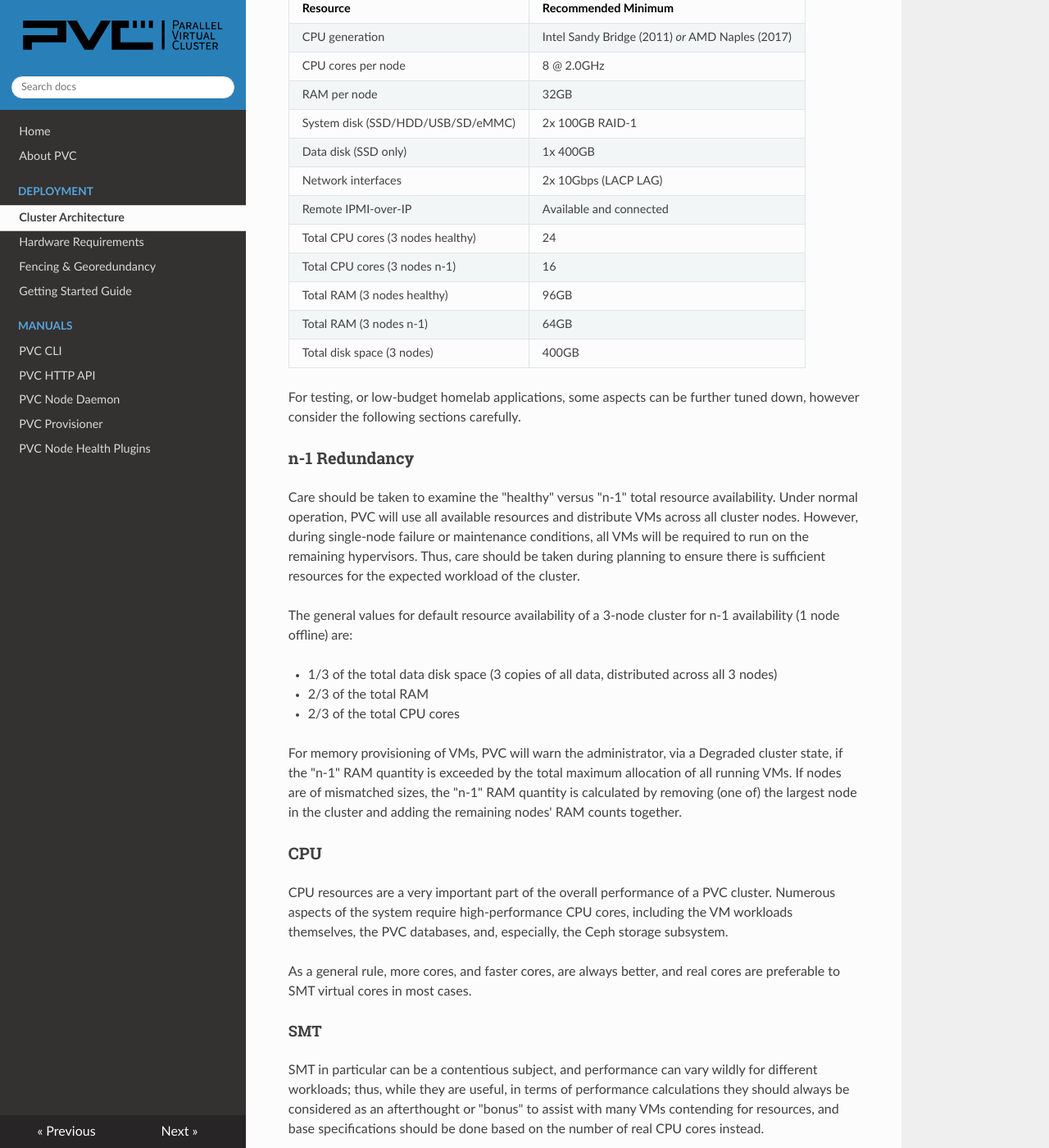
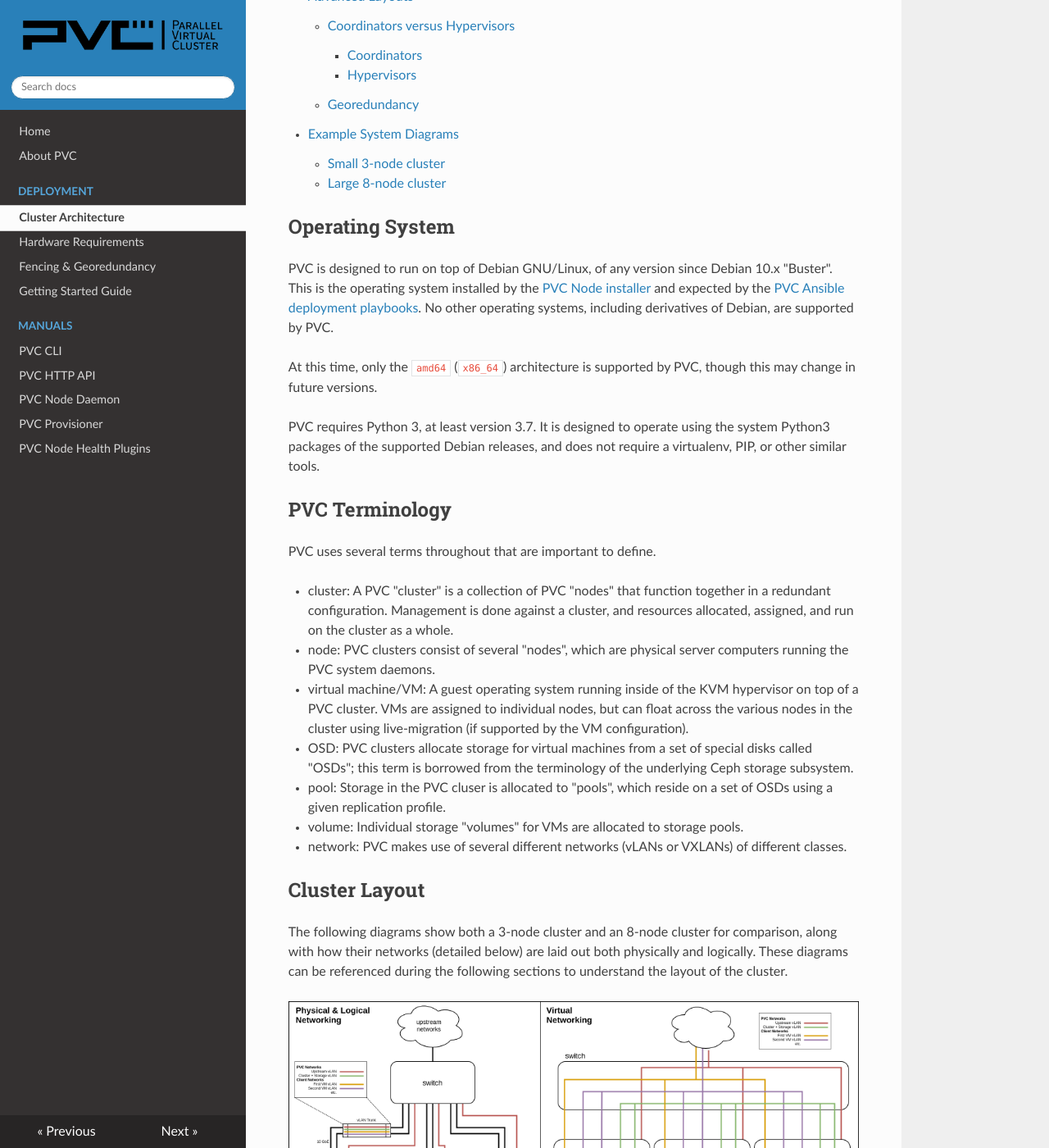
Before and after one commit to parallelvirtualcluster/docs, an MkDocs documentation site: the page built from docs/deployment/cluster-architecture.md, in a window 1280 px wide and 1400 px high, scrolled down 1219 px. Shown: the whole window at 82% size. Built offline with MkDocs 1.6.1, drawn with Linux system fonts in a browser that asks for light colours; nearby versions of some CDN libraries; some of the changed text lies outside the part shown.

Commit message:
WIP cluster architecture revamp

```diff
--- a/docs/deployment/cluster-architecture.md
+++ b/docs/deployment/cluster-architecture.md
@@ -1,27 +1,47 @@
-# PVC Cluster Architecture considerations
+---
+title: Cluster Architecture
+---
 
-- [PVC Cluster Architecture considerations](#pvc-cluster-architecture-considerations)
-  * [Node Specification](#node-specification)
-    + [n-1 Redundancy](#n-1-redundancy)
-    + [CPU](#cpu)
-    + [Memory](#memory)
-    + [Disk](#disk)
-    + [Network](#network)
-  * [PVC architecture](#pvc+architecture)
-    + [Operating System](#operating-system)
-    + [Ceph Storage Layout](#ceph-storage-layout)
-    + [Networks](#networks)
-      - [System Networks](#system+networks)
-      - [Client Networks](#client+networks)
-    + [Fencing and Recovery](#fencing-and-recovery)
-  * [Advanced Layouts](#advanced+layouts)
-    + [Coordinators versus Hypervisors](#coordinators-versus-hypervisors)
-    + [Georedundancy](#georedundancy)
-  * [Example System Diagrams](#example+system-diagrams)
-    + [Small 3-node cluster](#small-3-node-cluster)
-    + [Large 8-node cluster](#large-8-node-cluster)
+[TOC]
 
-This document contains considerations the administrator should make when preparing for and building a PVC cluster. It is important that prospective PVC administrators read this document *thoroughly* before deploying a cluster to ensure they understand the requirements, caveats, and important details about how PVC operates.
+## Operating System
+
+PVC is designed to run on top of Debian GNU/Linux, of any version since Debian 10.x "Buster". This is the operating system installed by the [PVC Node installer](https://github.com/parallelvirtualcluster/pvc-installer) and expected by the [PVC Ansible deployment playbooks](https://github.com/parallelvirtualcluster/pvc-ansible). No other operating systems, including derivatives of Debian, are supported by PVC.
+
+At this time, only the `amd64` (`x86_64`) architecture is supported by PVC, though this may change in future versions.
+
+PVC requires Python 3, at least version 3.7. It is designed to operate using the system Python3 packages of the supported Debian releases, and does not require a virtualenv, PIP, or other similar tools.
+
+## PVC Terminology
+
+PVC uses several terms throughout that are important to define.
+
+* cluster: A PVC "cluster" is a collection of PVC "nodes" that function together in a redundant configuration. Management is done against a cluster, and resources allocated, assigned, and run on the cluster as a whole.
+
+* node: PVC clusters consist of several "nodes", which are physical server computers running the PVC system daemons.
+
+* virtual machine/VM: A guest operating system running inside of the KVM hypervisor on top of a PVC cluster. VMs are assigned to individual nodes, but can float across the various nodes in the cluster using live-migration (if supported by the VM configuration).
+
+* OSD: PVC clusters allocate storage for virtual machines from a set of special disks called "OSDs"; this term is borrowed from the terminology of the underlying Ceph storage subsystem.
+
+* pool: Storage in the PVC cluser is allocated to "pools", which reside on a set of OSDs using a given replication profile.
+
+* volume: Individual storage "volumes" for VMs are allocated to storage pools.
+
+* network: PVC makes use of several different networks (vLANs or VXLANs) of different classes.
+
+## Cluster Layout
+
+The following diagrams show both a 3-node cluster and an 8-node cluster for comparison, along with how their networks (detailed below) are laid out both physically and logically. These diagrams can be referenced during the following sections to understand the layout of the cluster.
+
+[![Small 3-node cluster](images/pvc-3-node-cluster.png)](images/pvc-3-node-cluster.png)
+
+[![Large 8-node cluster](images/pvc-8-node-cluster.png)](images/pvc-8-node-cluster.png)
+
+## Software Stack
+
+
+
 
 ## Node Specification
 
```
Also changed, not shown: docs/deployment/images/pvc-3-node-cluster.png (renamed from docs/images/pvc-3-node-cluster.png), docs/deployment/images/pvc-8-node-cluster.png (renamed from docs/images/pvc-8-node-cluster.png).
